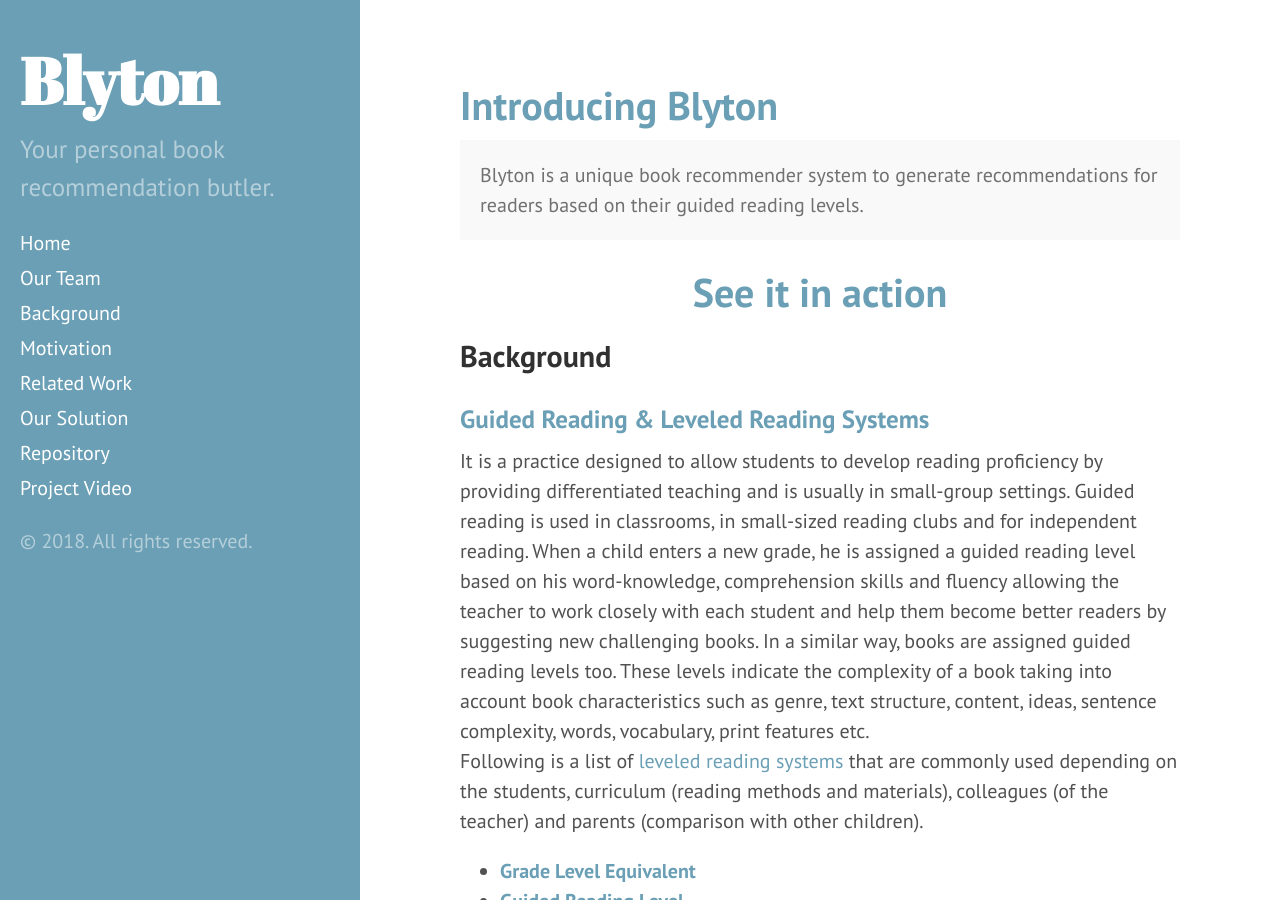
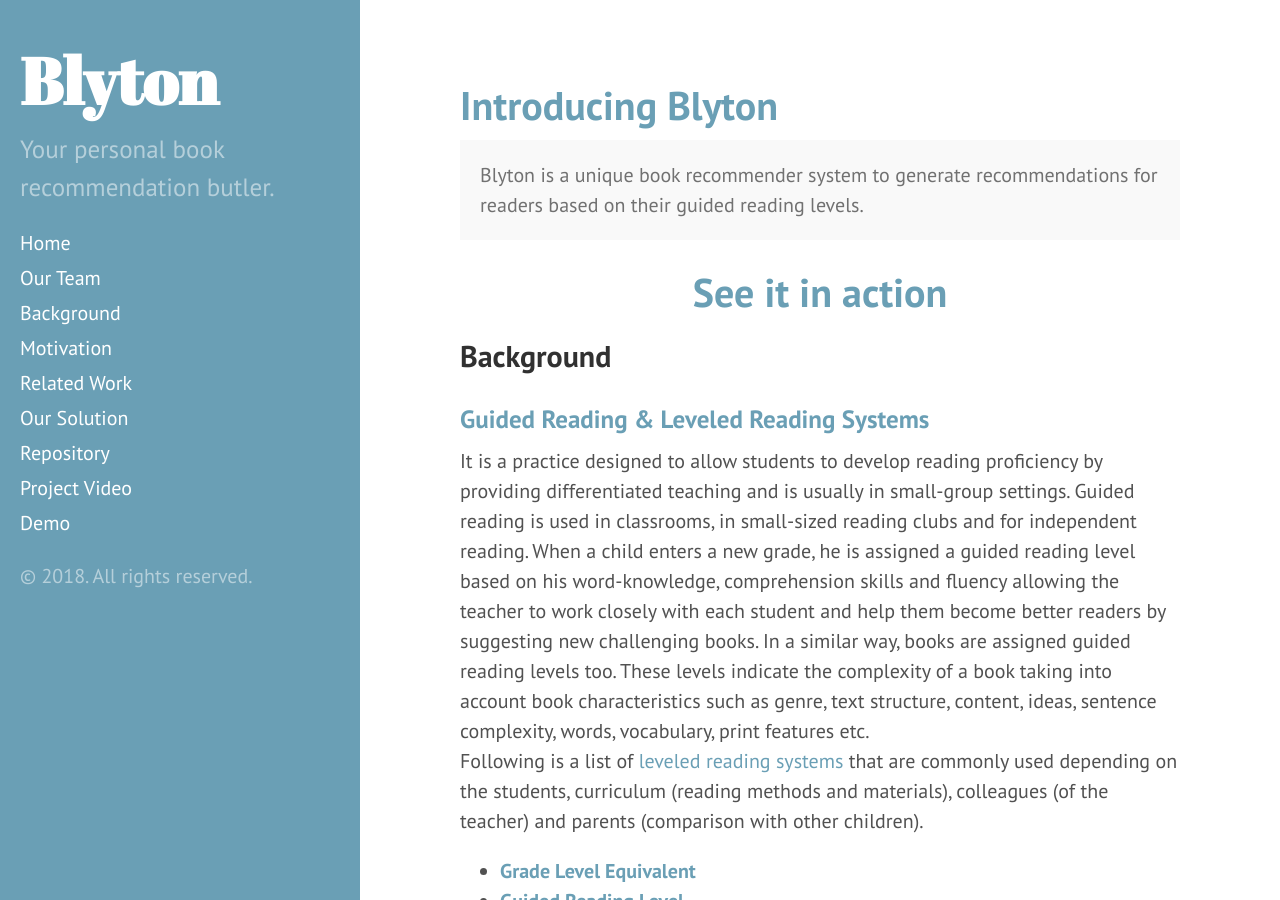
Before and after one commit to ankur-rc/blyton-book_recommender, a Jekyll site: the page built from index.html, in a window 1280 px wide and 900 px high. Built offline with Jekyll 4.4.1, drawn with Linux system fonts in a browser that asks for light colours; the list of posts is cut into pages by our own code.

Commit message:
Added link to demo website.

```diff
--- a/_includes/sidebar.html
+++ b/_includes/sidebar.html
@@ -28,6 +28,7 @@
     <a class="sidebar-nav-item " href="{{ site.baseurl }}#working ">Our Solution</a>
     <a class="sidebar-nav-item " href="{{site.github.repo}}">Repository</a>
     <a class="sidebar-nav-item " href="https://youtu.be/8RYMCKOTtBE">Project Video</a>
+    <a class="sidebar-nav-item " href="http://ec2-34-211-165-213.us-west-2.compute.amazonaws.com:8888">Demo</a>
   </nav>
 
   <p>&copy; {{ site.time | date: '%Y' }}. All rights reserved.</p>
```
